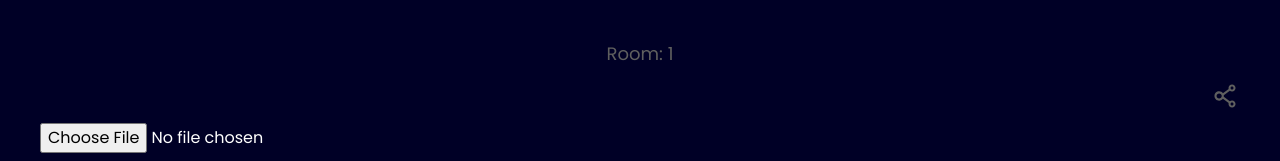
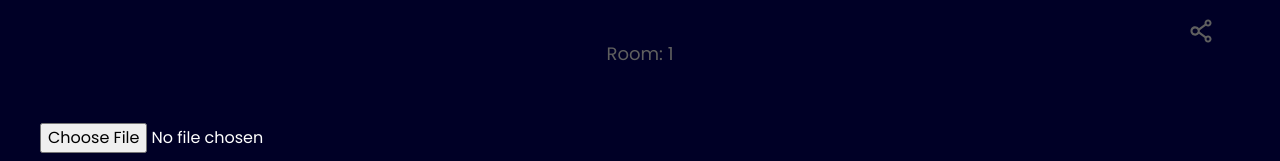
Before and after one commit to EsanSamuel/Blaze-file-transfer, a React (Vite) app: page /share/1 in a window 1280 px wide. Shown: the top 161 px of the page. Built offline with nearby package versions, Linux system fonts and the light colour scheme.

Commit message:
Update Share.jsx

```diff
--- a/src/Pages/Share.jsx
+++ b/src/Pages/Share.jsx
@@ -29,7 +29,7 @@ const Share = () => {
                 <input type='file' placeholder='Choose files' className='mt-14' />
 </div>
 
-                <AiOutlineShareAlt className='text-[30px] text-[#5f5f5f] cursor-pointer float-right sm:mt-[-6%] mt-[-20%]' />
+                <AiOutlineShareAlt className='text-[30px] text-[#5f5f5f] cursor-pointer float-right top-[2%] right-[5%] fixed' />
             </div>
 
 
```
